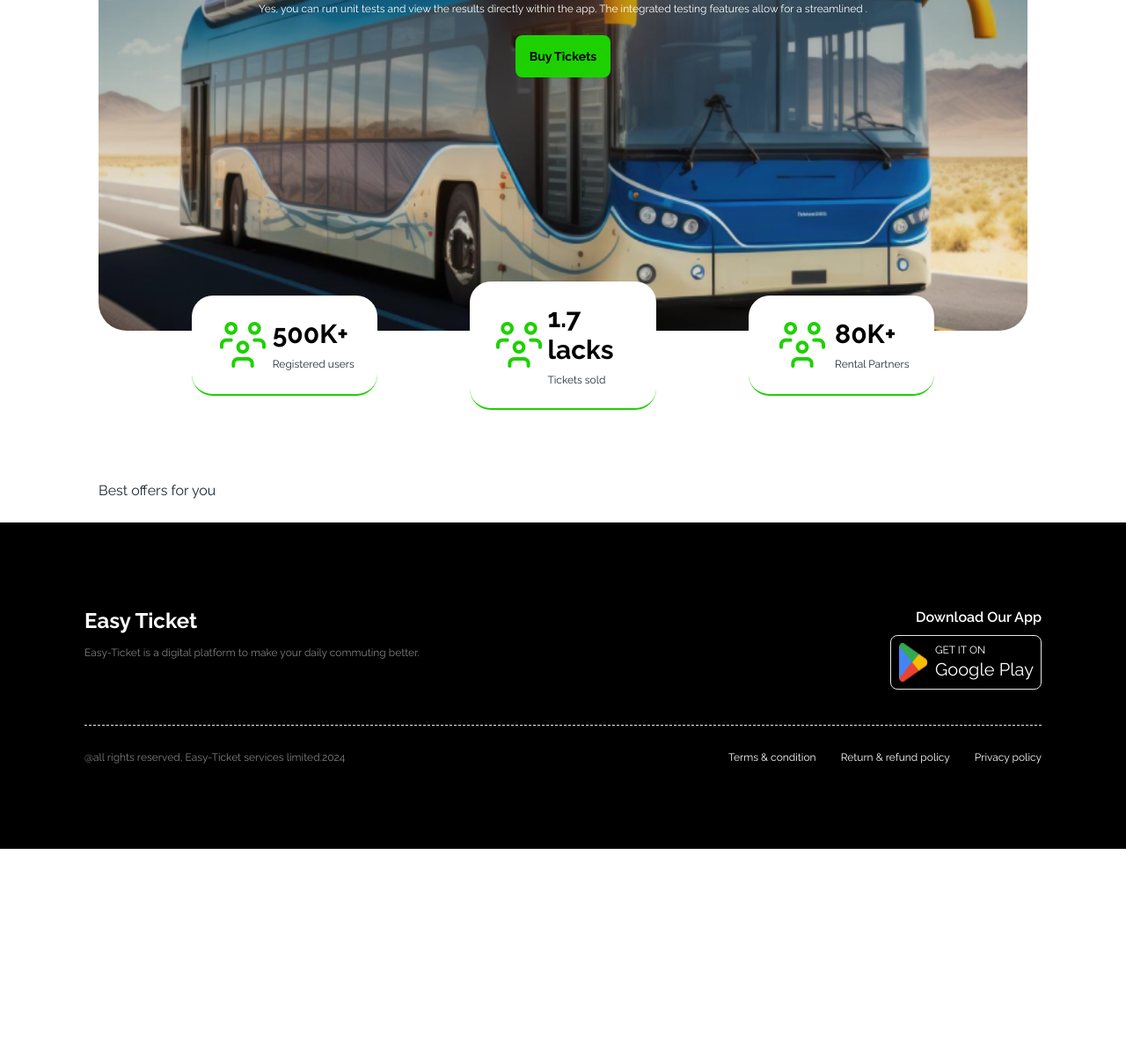
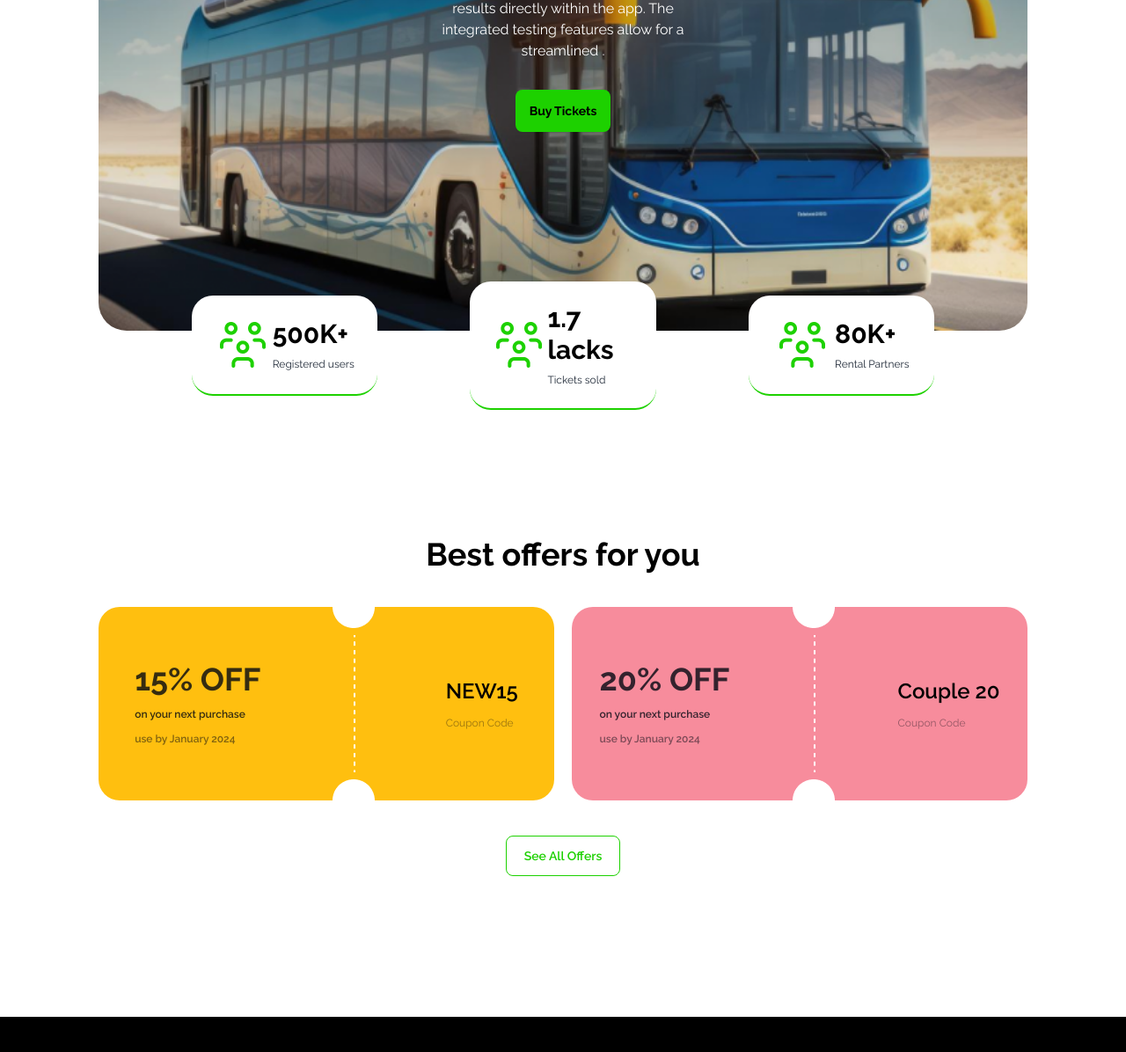
Before and after one commit to Saeedullah15/Smart-Ticketing, a plain HTML site: page index.html in a window 1280 px wide. Shown: the part 540-1736 px from the top of the page at 88% size. Before the commit the page ends 1505 px from the top, so only its background shows below. Drawn offline with nearby package versions, Linux system fonts and the light colour scheme.

Commit message:
best offers section added

```diff
--- a/index.html
+++ b/index.html
@@ -76,11 +76,16 @@
                 <!-- <div class="hero-overlay bg-opacity-0"></div> -->
                 <div class="hero-content text-center text-neutral-content">
                     <div class="">
-                        <h1 class="mb-5 text-5xl font-bold text-white">End-to-End Travel with
+                        <h1 class="mb-5 lg:text-5xl xl:text-6xl font-bold text-white">End-to-End Travel with
                             <br>
                             <span class="text-green block mt-5">Easy Paribahan</span>
                         </h1>
-                        <p class="mb-5 text-white text-xs px-36 leading-5">Yes, you can run unit tests and view the
+                        <p class="my-8 xl:w-3/5 mx-auto text-white text-xs xl:text-base px-36 leading-5">Yes, you can
+                            run
+                            unit
+                            tests and
+                            view
+                            the
                             results
                             directly
                             within the app. The
@@ -124,8 +129,40 @@
         </section>
 
         <!-- best offers section -->
-        <section>
-            <h2>Best offers for you</h2>
+        <section class="mt-16 mb-40">
+            <h2 class="text-center font-bold text-black text-4xl">Best offers for you</h2>
+            <div class="grid grid-cols-2 gap-5 my-10">
+                <div class="flex justify-evenly gap-10 items-center bg-[#FFBF0F] rounded-3xl">
+                    <div class="space-y-3">
+                        <h3 class="text-[#030712CC] font-bold text-4xl">15% OFF</h3>
+                        <p class="text-[#030712CC] font-semibold text-xs">on your next purchase</p>
+                        <p class="text-[#03071280] font-semibold text-xs">use by January 2024</p>
+                    </div>
+                    <img class="" src="images/cupon-devider.png" alt="">
+                    <div class="space-y-3">
+                        <h3 class="text-black font-semibold text-2xl">NEW15</h3>
+                        <p class="text-[#03071266] text-xs">Coupon Code</p>
+                    </div>
+                </div>
+                <div class="flex justify-evenly gap-10 items-center bg-[#F78C9C] rounded-3xl">
+                    <div class="space-y-3">
+                        <h3 class="text-[#030712CC] font-bold text-4xl">20% OFF</h3>
+                        <p class="text-[#030712CC] font-semibold text-xs">on your next purchase</p>
+                        <p class="text-[#03071280] font-semibold text-xs">use by January 2024</p>
+                    </div>
+                    <img class="" src="images/cupon-devider.png" alt="">
+                    <div class="space-y-3">
+                        <h3 class="text-black font-semibold text-2xl">Couple 20</h3>
+                        <p class="text-[#03071266] text-xs">Coupon Code</p>
+                    </div>
+                </div>
+            </div>
+            <div class="flex justify-center">
+                <button class="text-green font-semibold text-sm px-5 py-3 bg-white border-green border rounded-lg">See
+                    All
+                    Offers
+                </button>
+            </div>
         </section>
 
         <!-- easy paribahan section -->
```
Also changed, not shown: requirements.txt.
